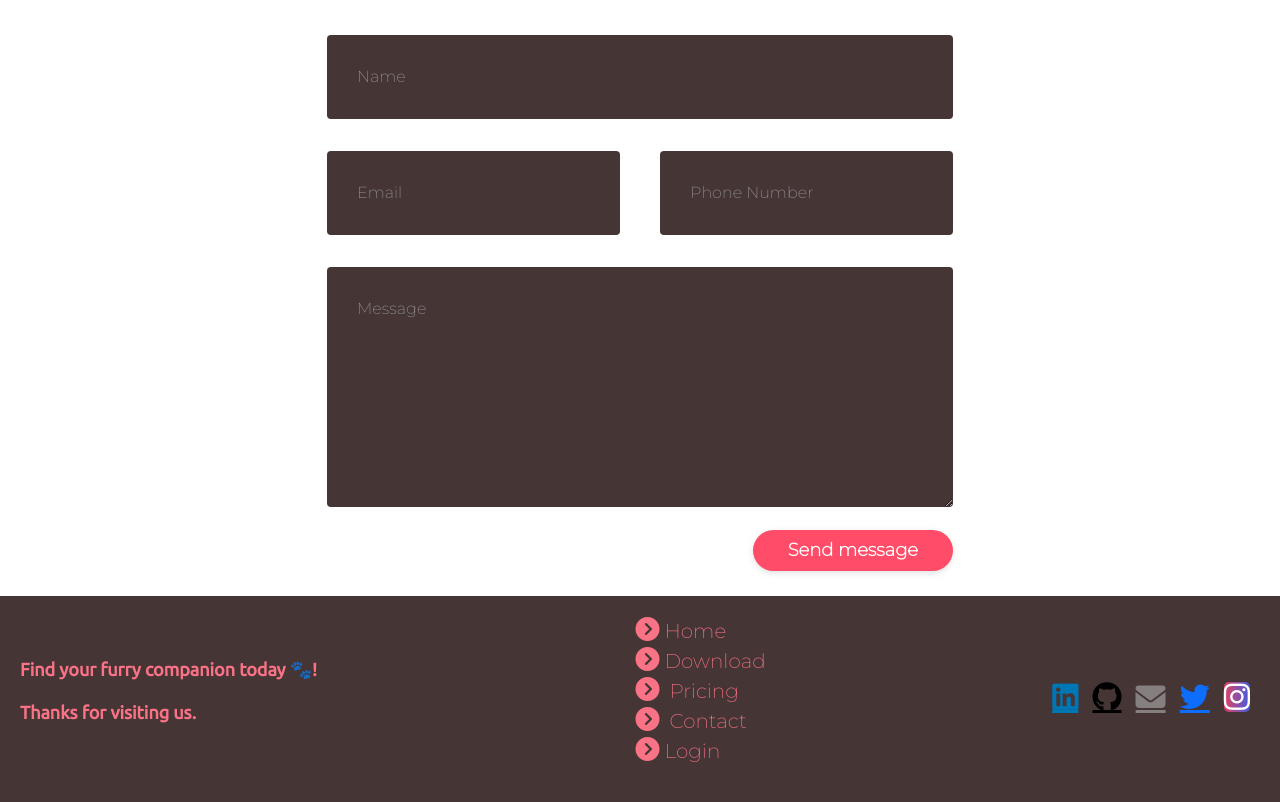
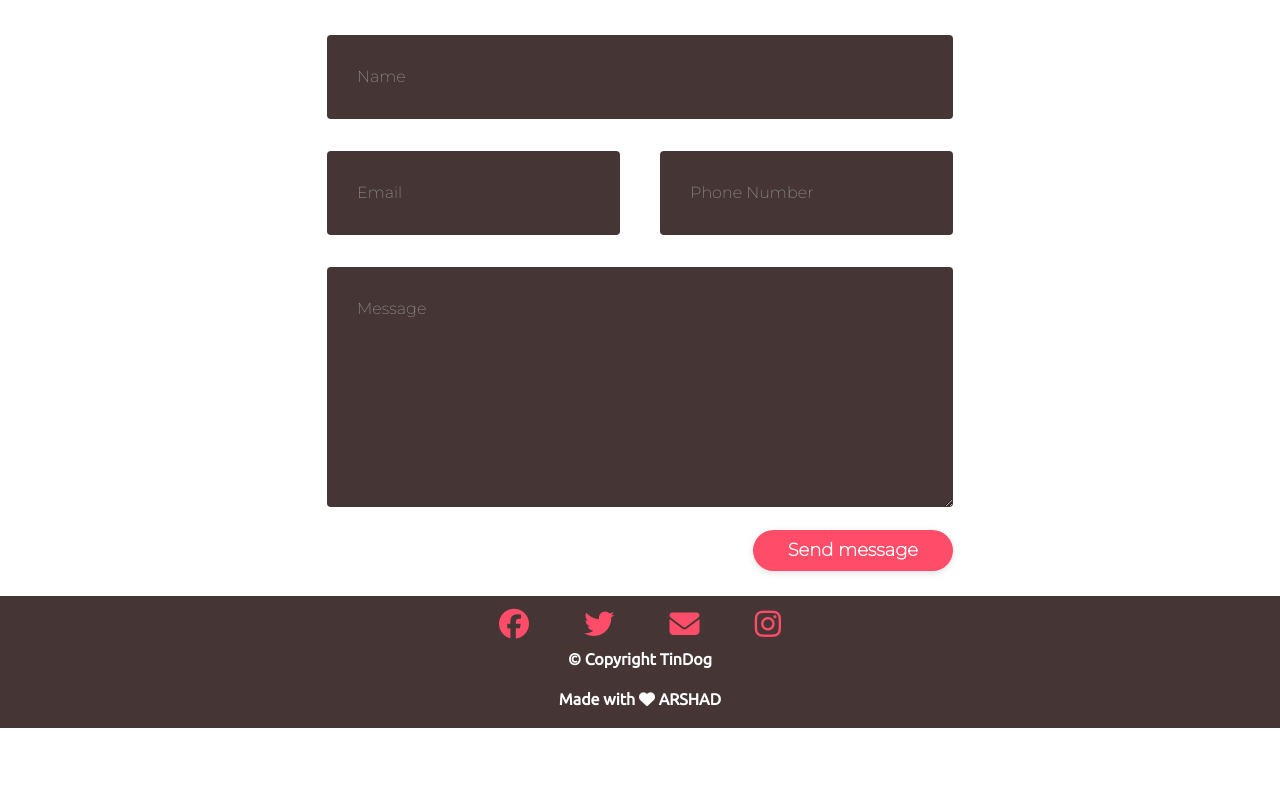
Before and after one commit to marshadkhn/TinDog, a website: page index.html in a window 1280 px wide. Shown: the part 3654-4456 px from the top of the page. After the commit the page ends 4382 px from the top, so only its background shows below. Drawn offline with nearby package versions, Linux system fonts and the light colour scheme.

Commit message:
correction

```diff
--- a/index.html
+++ b/index.html
@@ -270,7 +270,7 @@
 
 
 <!-- Footer -->
-<footer>
+<!-- <footer>
   <div class="footer-content">
       <div class="footer-text">
           <p>Find your furry companion today 🐾!</p>
@@ -286,7 +286,7 @@
         </ul>
       </div>
       <div class="custom">
-          <!-- Links to social media accounts -->
+           Links to social media accounts
           <a href=# class="fab fa-linkedin" aria-label="LinkedIn" target="_blank"></a>
                 <a href="https://github.com/marshadkhn/TinDog" class="fab fa-github" aria-label="GitHub" target="_blank"></a>
                 <a href=# class="fas fa-envelope" aria-label="Mail" target="_blank"></a>
@@ -296,6 +296,15 @@
 
   </div>
 </footer>
+-->
+<footer id="footer">
+  <a href="#"><i class="fa-brands fa-facebook"></i></a>
+  <a href="#"><i class="fa-brands fa-twitter"></i></a>
+  <a href="#"><i class="fa-solid fa-envelope"></i></a>
+  <a href="#"><i class="fa-brands fa-instagram"></i></i></a>
+  <p>© Copyright TinDog</p>
+  <p>Made with <i class="fa-solid fa-heart"></i> ARSHAD</p>
+</footer>
 
 <script src="./script/script.js"></script>
 
```
Also changed, not shown: css/styles.css (+2 -5 lines), README.md.
